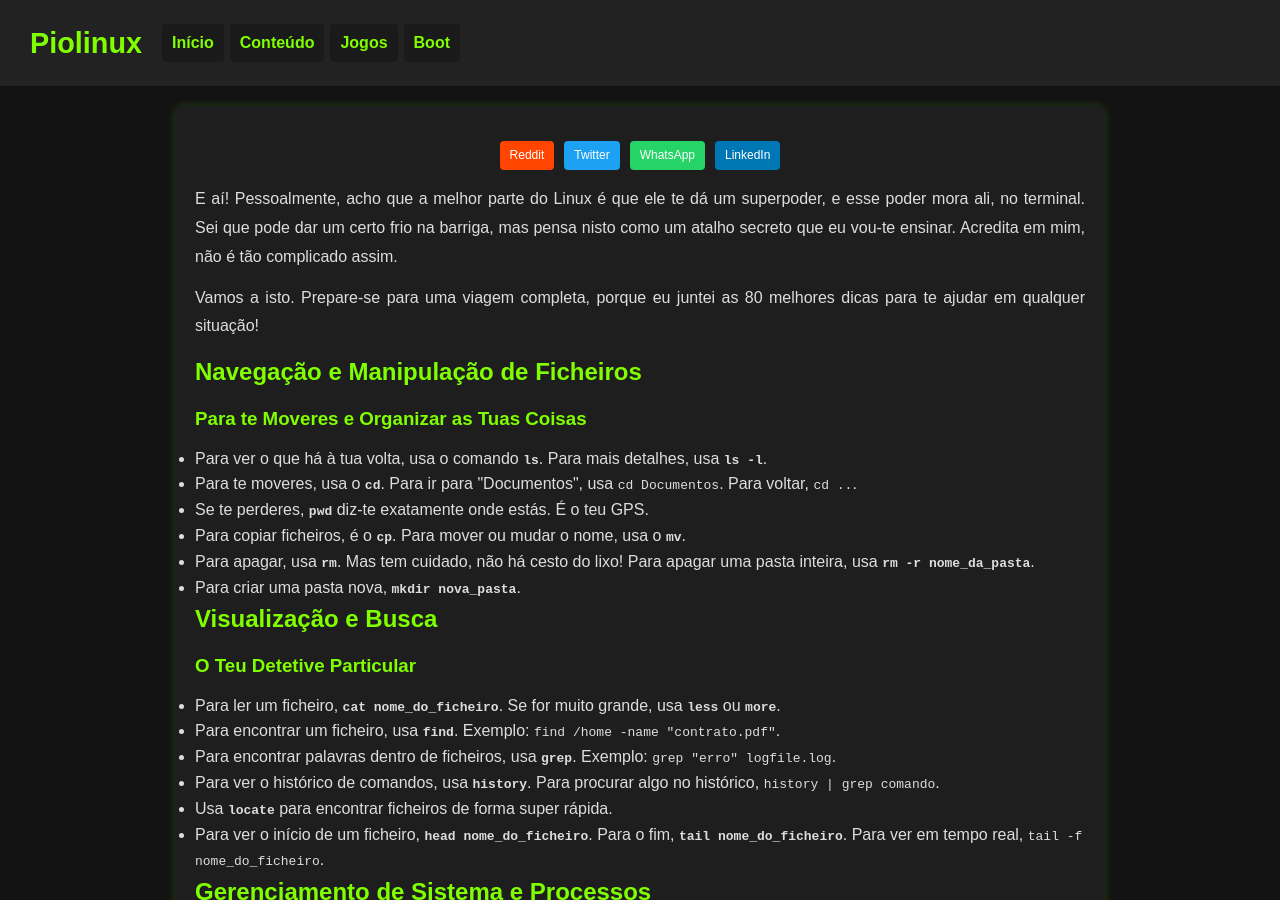
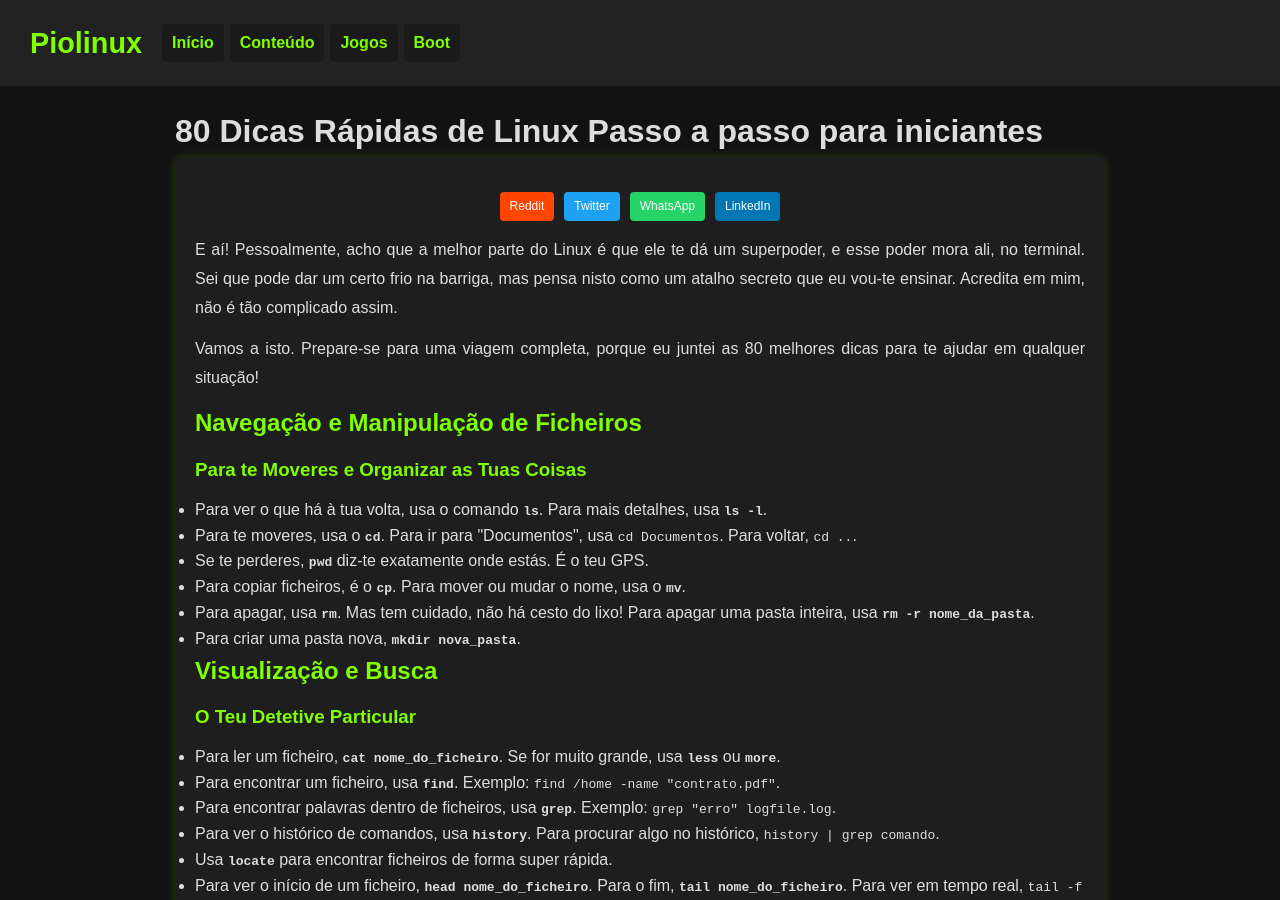
Before and after one commit to Piolinux/piolinux-site, a Jekyll site: the page 80-Dicas-Rápidas-de-Linux.html, which Jekyll copies as it is, in a window 1280 px wide and 900 px high. Built offline with Jekyll 4.4.1, drawn with Linux system fonts in a browser that asks for light colours.

Commit message:
Update 80-Dicas-Rápidas-de-Linux.html

```diff
--- a/80-Dicas-Rápidas-de-Linux.html
+++ b/80-Dicas-Rápidas-de-Linux.html
@@ -246,6 +246,8 @@ footer a:hover {
 
 
     <main>
+
+		<h1>80 Dicas Rápidas de Linux Passo a passo para iniciantes</h1>
 		<section class="post-content">
 
 
```
